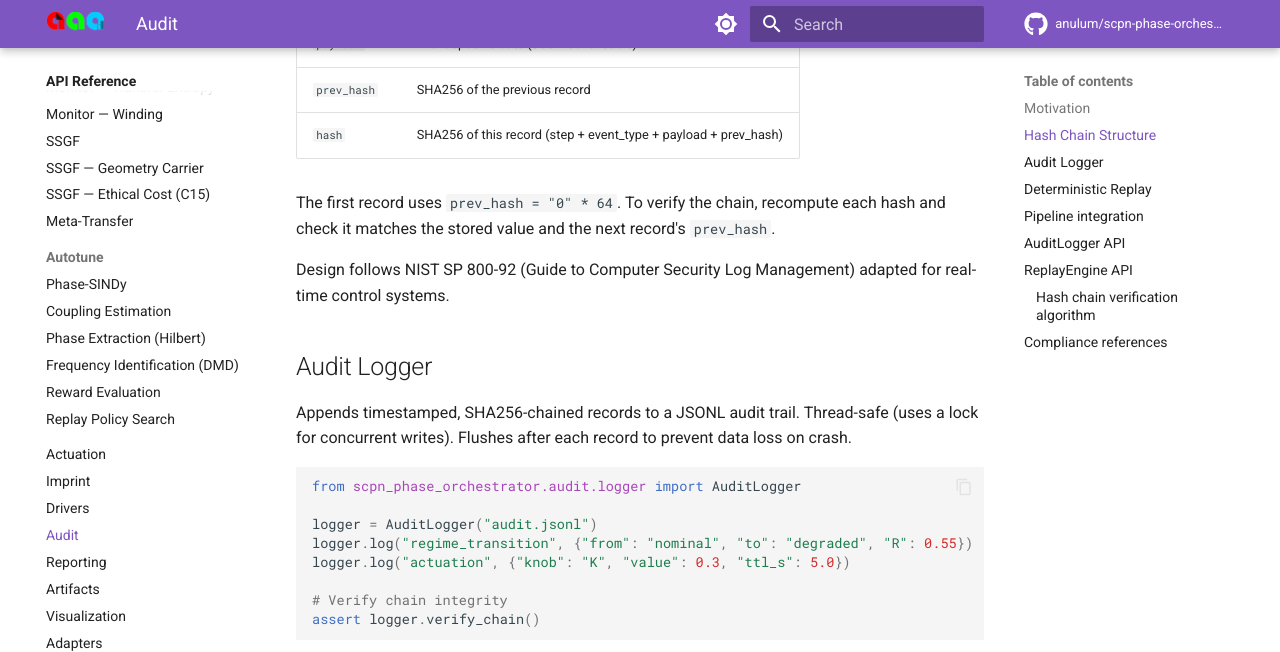
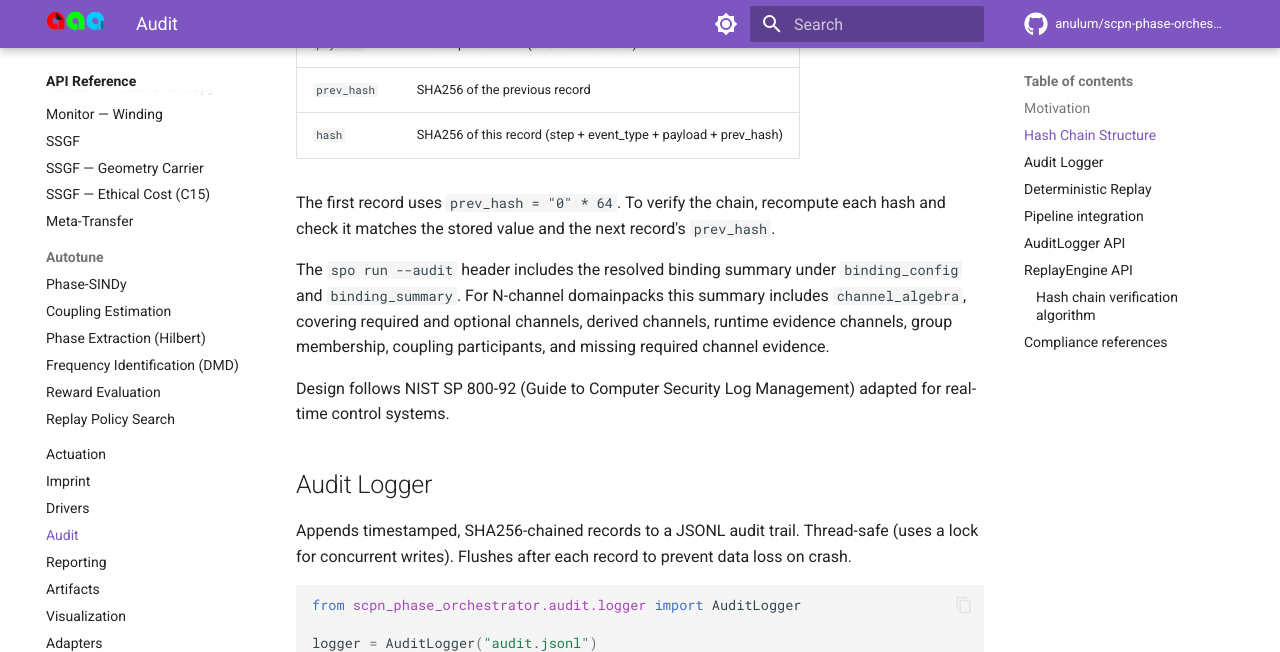
Before and after one commit to anulum/scpn-phase-orchestrator, an MkDocs documentation site: the page built from docs/reference/api/audit.md, in a window 1280 px wide and 900 px high, scrolled down 967 px, cut to the strip 0-652 px from the top of the window. Built offline with MkDocs 1.6.1 and Material for MkDocs 9.7.7, drawn with Linux system fonts in a browser that asks for light colours; comment, search, counter and statistics services are not loaded.

Commit message:
test: cover channel algebra audit headers
Co-Authored-By: Arcane Sapience <protoscience@anulum.li>

```diff
--- a/docs/reference/api/audit.md
+++ b/docs/reference/api/audit.md
@@ -36,6 +36,12 @@ Each audit record contains:
 The first record uses `prev_hash = "0" * 64`. To verify the chain,
 recompute each hash and check it matches the stored value and the
 next record's `prev_hash`.
+
+The `spo run --audit` header includes the resolved binding summary under
+`binding_config` and `binding_summary`. For N-channel domainpacks this summary
+includes `channel_algebra`, covering required and optional channels, derived
+channels, runtime evidence channels, group membership, coupling participants,
+and missing required channel evidence.
 
 Design follows NIST SP 800-92 (Guide to Computer Security Log Management)
 adapted for real-time control systems.
```
Also changed, not shown: ROADMAP.md (+1 -0 lines), docs/roadmap.md (+1 -1 lines), 1 other file.
